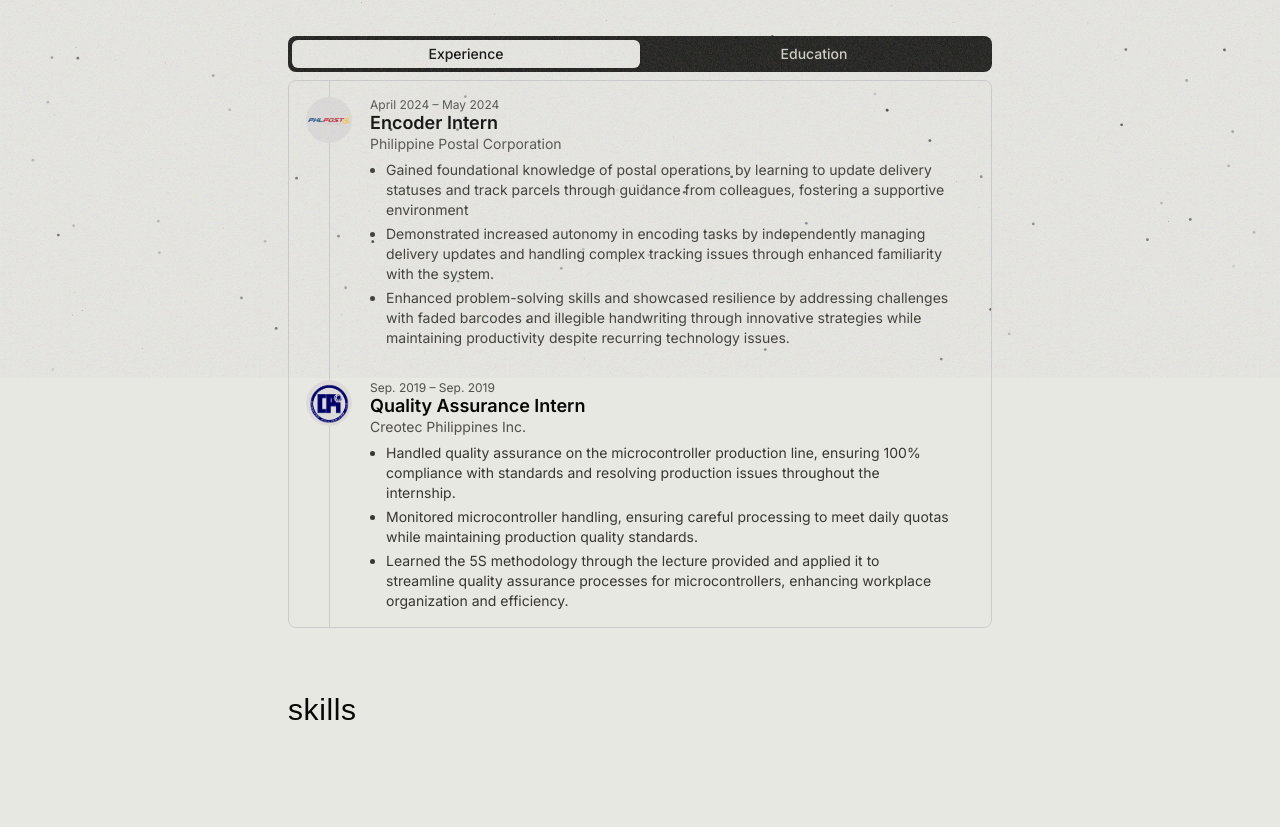
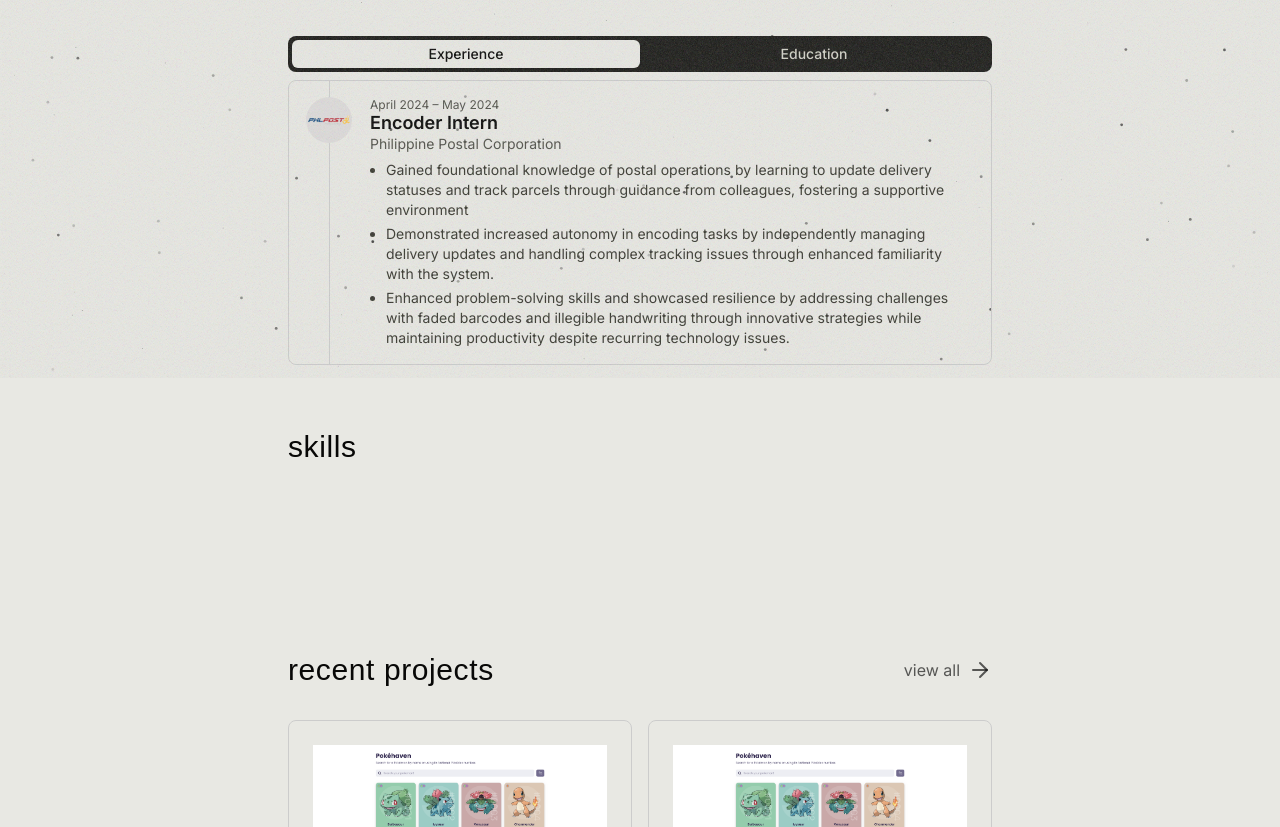
Before and after one commit to raynaldescala/portfolio-website, a Next.js app: page / in a window 1280 px wide. Shown: the part 422-1249 px from the top of the page. Built offline with nearby package versions, Linux system fonts and the light colour scheme; a web font is replaced by a local one.

Commit message:
comment out Creotec experience section in Qualifications component

```diff
--- a/app/components/sections/Qualifications.tsx
+++ b/app/components/sections/Qualifications.tsx
@@ -102,7 +102,7 @@ const Qualifications = ({
                                 </li>
                             </ul>
                         </li>
-                        <li className="relative ml-10 py-4">
+                        {/* <li className="relative ml-10 py-4">
                             <span className="absolute -start-16 flex items-center justify-center">
                                 <Image
                                     src="/logos/creotec.webp"
@@ -142,7 +142,7 @@ const Qualifications = ({
                                     organization and efficiency.
                                 </li>
                             </ul>
-                        </li>
+                        </li> */}
                     </ol>
                 </TabsContent>
                 <TabsContent value="education" className="rounded-lg border">
```
